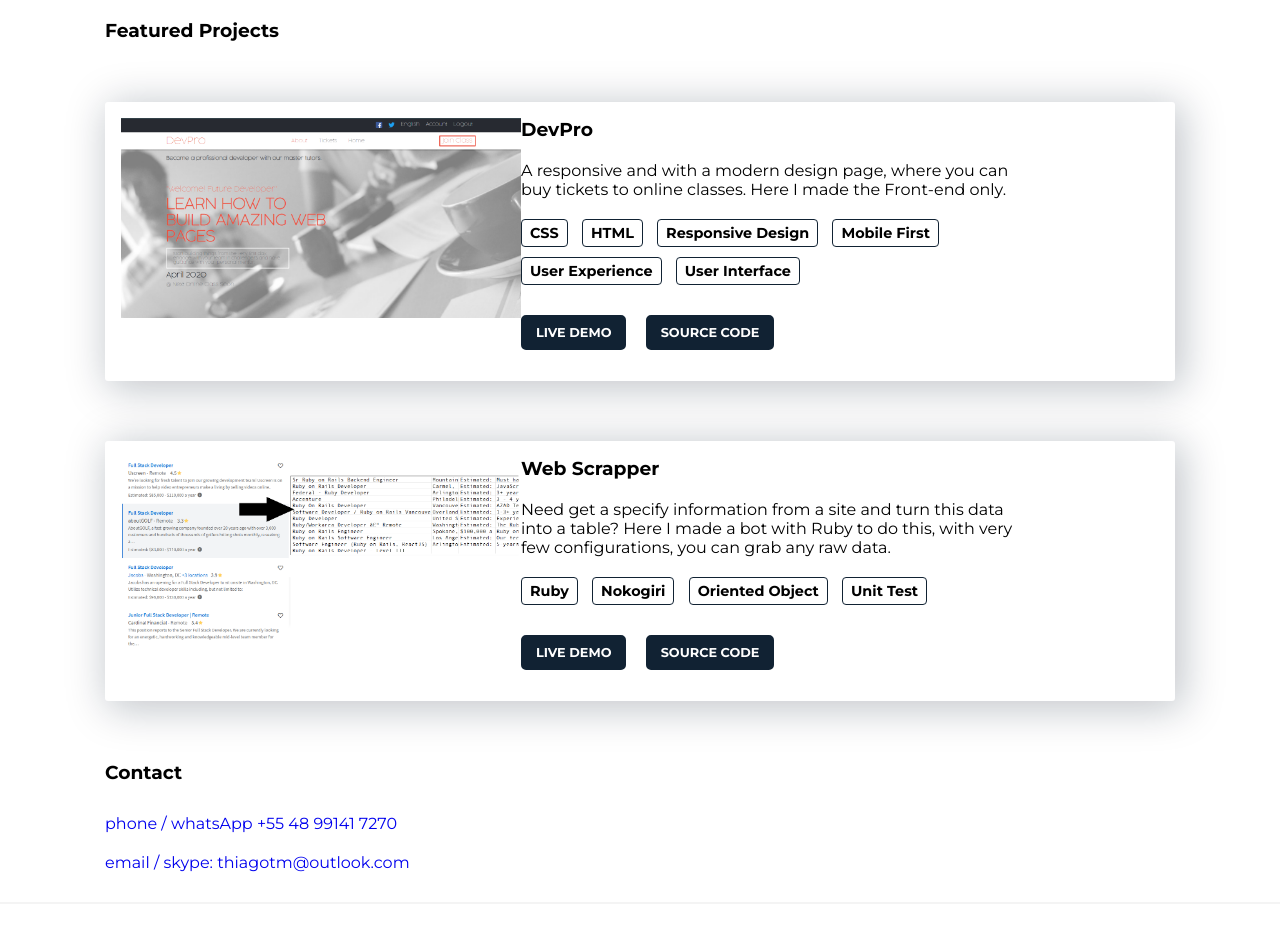
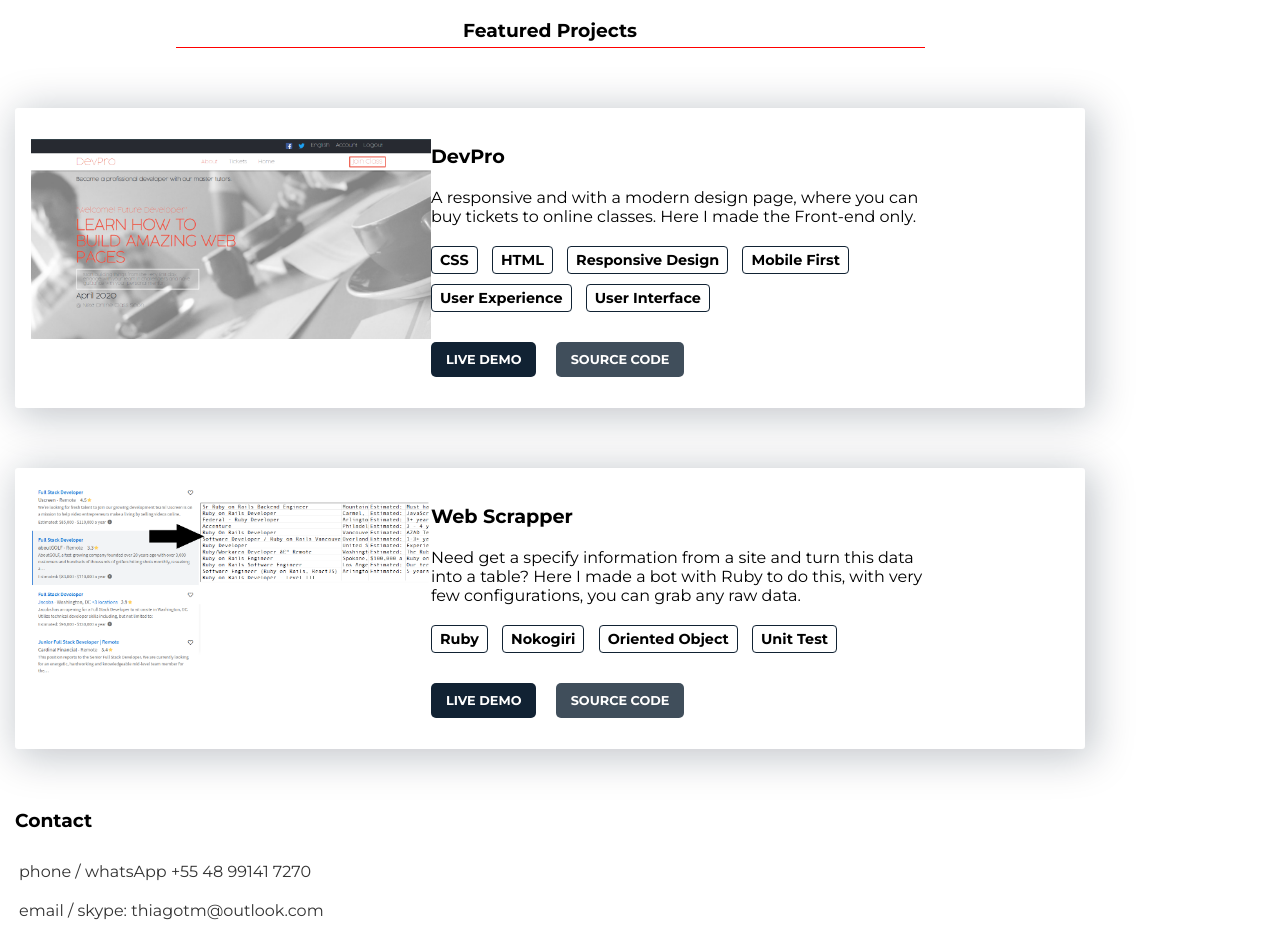
Before and after one commit to SevlaMare/ThiagoMiranda, a plain HTML site: page index.html in a window 1280 px wide. Shown: the part 270-1208 px from the top of the page. Drawn offline with Linux system fonts and the light colour scheme.

Commit message:
new version

```diff
--- a/index.html
+++ b/index.html
@@ -19,7 +19,7 @@
 
 <!-- NAVBAR -->
 <nav class="sticky">
-  <div class="container flex space-between align-center">
+  <div class="container m-center flex space-between align-center">
     <div class="px-2 py-05">
       <a href="#about" class="fs1 f08">
         <h1 id="logo">Thiago Miranda</h1>
@@ -46,6 +46,7 @@
       <h3>Welcome! I'm Thiago a Software Developer.</h3>
       <br>
       <p>I build applications and responsive web pages.</p>
+      <br>
       <p>You want to talk about a project, idea or need a solution?
         <a href="#contact">Contact</a>
       </p>
@@ -54,17 +55,20 @@
 
   <!-- PROJECTS -->
   <section id="projects" class="mx-15">
-    <h3 class="my-3">Featured Projects</h3>
+    <header class="flex justify-center">
+      <h3 class="my-3">Featured Projects</h3>
+    </header>
+    <hr class="header-line m-center">
 
     <!-- PRJ 1 -->
     <article class="grid box py-3 my-6">
       <div class="box1">
-        <img src="images/proj1.png" class="img-prj">
+        <img src="images/proj1.png" class="img-prj mt-15">
       </div>
 
       <div class="box2">
         <!-- DESCRIPTION -->
-        <h1 class="mb-2">DevPro</h1>
+        <h4 class="f12 pt-2 my-2">DevPro</h4>
         <p class="mb-2">
           A responsive and with a modern design page,
           where you can buy tickets to online classes.
@@ -83,8 +87,8 @@
 
         <!-- LINKS -->
         <div class="mt-2">
-          <a href="https://sevlamare.github.io/CSS-course-platform/" target="_blank" class="btn mr-15 mb-15">LIVE DEMO</a>
-          <a href="https://github.com/SevlaMare/CSS-course-platform" target="_blank" class="btn">SOURCE CODE</a>
+          <a href="https://sevlamare.github.io/CSS-course-platform/" target="_blank" class="btn mr-15 mb-15 btn-live">LIVE DEMO</a>
+          <a href="https://github.com/SevlaMare/CSS-course-platform" target="_blank" class="btn btn-source">SOURCE CODE</a>
         </div>
       </div>
     </article>
@@ -97,7 +101,7 @@
 
       <div class="box2">
         <!-- DESCRIPTION -->
-        <h1 class="mb-2">Web Scrapper</h1>
+        <h4 class="f12 pt-2 my-2">Web Scrapper</h4>
         <p class="mb-2">
           Need get a specify information from a site and turn this data into a table?
           Here I made a bot with Ruby to do this, with very few configurations, you can grab any raw data.
@@ -113,8 +117,8 @@
 
         <!-- LINKS -->
         <div class="mt-2">
-          <a href="https://sevlamare.github.io/CSS-course-platform/" target="_blank" class="btn mr-15 mb-15">LIVE DEMO</a>
-          <a href="https://github.com/SevlaMare/CSS-course-platform" target="_blank" class="btn">SOURCE CODE</a>
+          <a href="https://sevlamare.github.io/CSS-course-platform/" target="_blank" class="btn mr-15 mb-15 btn-live">LIVE DEMO</a>
+          <a href="https://github.com/SevlaMare/CSS-course-platform" target="_blank" class="btn btn-source">SOURCE CODE</a>
         </div>
       </div>
     </article>
@@ -130,9 +134,9 @@
   </section>
 </main>
 
-<hr class="footer-line mt-3">
+<hr class="line-1 mt-3">
 <footer>
-  <div class="container p1">
+  <div class="container m-center p1">
     <ul class="flex justify-center wrap py-3">
       <li><a href="https://www.linkedin.com/in/sevla-mare" target="_blank">
         <img src="images/icons/linkedin.svg" class="ico-media"> Linkedin
--- a/style.css
+++ b/style.css
@@ -33,6 +33,7 @@
 .mt-2 { margin-top: 20px; }
 .mt-3 { margin-top: 30px; }
 .mb-2 { margin-bottom: 20px; }
+.mt-15 { margin-top: 15px }
 .mb-15 { margin-bottom: 15px }
 .mr-15 { margin-right: 15px !important; }
 
@@ -62,6 +63,11 @@
   padding-bottom: 30px;
 }
 
+.my-2 {
+  margin-top: 20px;
+  margin-bottom: 20px;
+}
+
 .my-3 {
   margin-top: 30px;
   margin-bottom: 30px;
@@ -77,12 +83,15 @@
   margin-right: 80px;
 }
 
+.m-center {
+  margin-left: auto;
+  margin-right: auto;
+}
+
 /* CONTAINER */
 .container {
   max-width: 1100px;
   min-width: 250px;
-  margin-left: auto;
-  margin-right: auto;
 }
 
 .box {
@@ -128,15 +137,13 @@
 /* UTILITIES */
 .btn {
   display: inline-block;
-  padding: 5px 10px;
+  padding: 10px 15px;
 
   font-size: 0.8rem;
   letter-spacing: 0;
   font-weight: 700;
 
-  border: solid 5px #123;
   border-radius: 5px;
-
   background: #123;
   color: #fff;
 }
@@ -156,7 +163,6 @@ main {
 /* NAVBAR */
 nav { background: rgba(70, 130, 180, 0.87); }
 .larg-nav-btn { display: none }
-
 
 .tag li {
   display: inline-block;
@@ -188,6 +194,12 @@ header {
   margin: 0 auto;
 }
 
+.header-line {
+  border-top: 1px solid red;
+  margin-top: -25px;
+  width: 70%;
+}
+
 .box1 {
   min-width: 250px;
   max-width: 400px;
@@ -202,8 +214,24 @@ header {
   width: 100%;
 }
 
+.btn-live:hover {
+  transition: all .3s ease-in-out;
+  transform: scale(1.1);
+}
+
+.btn-source {
+  border-color: rgb(17, 34, 51, 80%);
+  background: rgb(17, 34, 51, 80%);
+}
+
+/* CONTACT */
+#contact a {
+  color: #333;
+  padding: 4px;
+}
+
 /* FOOTER */
-.footer-line {
+.line-1 {
   width: 100%;
   border: 1px solid rgba(209, 209, 209, 0.25);
 }
@@ -216,7 +244,3 @@ footer a {
   padding: 5px;
   color: #333;
 }
-
-@media screen and (min-width: 768px) {
-  #avatar { float: left }
-}
```
